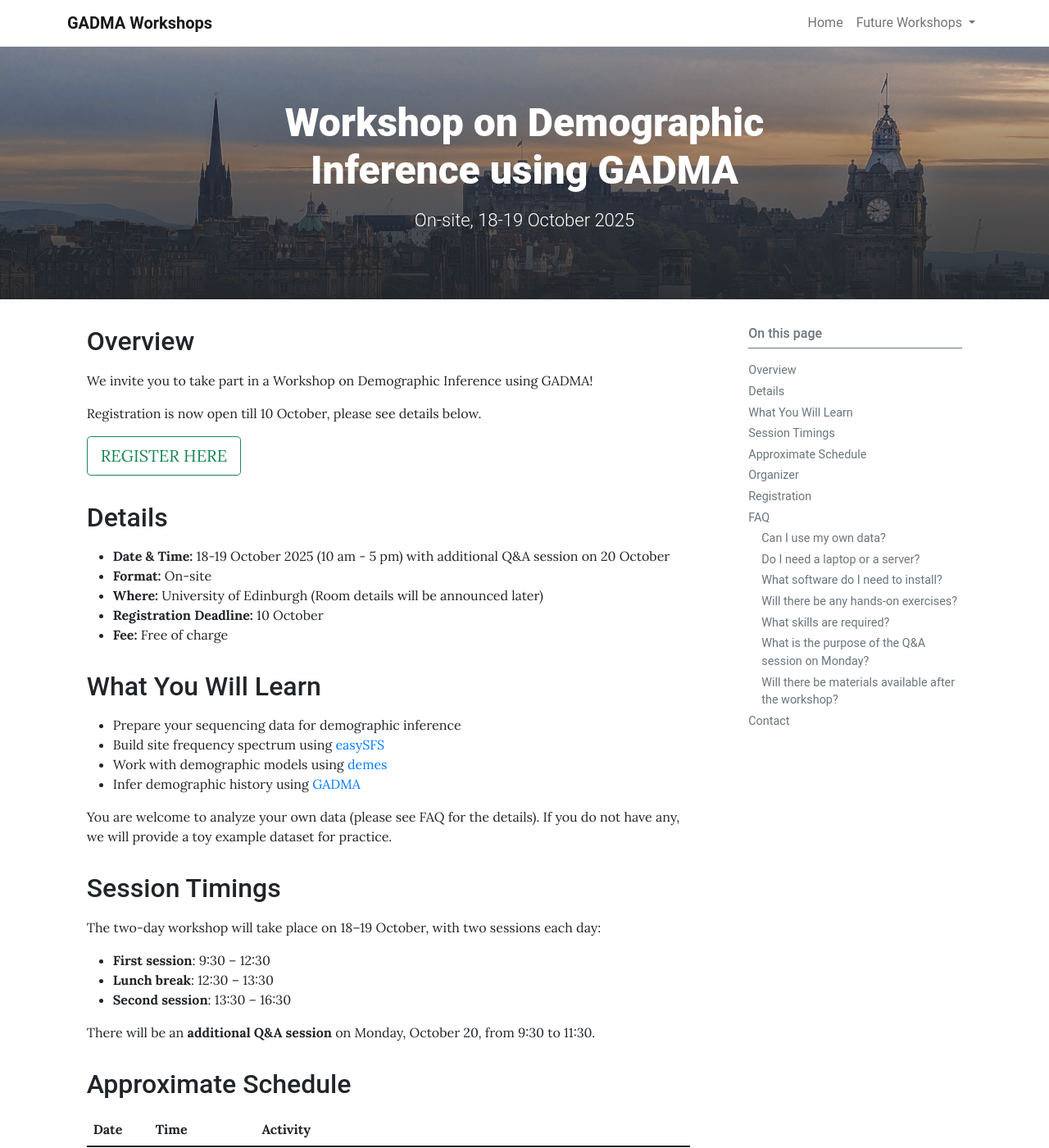
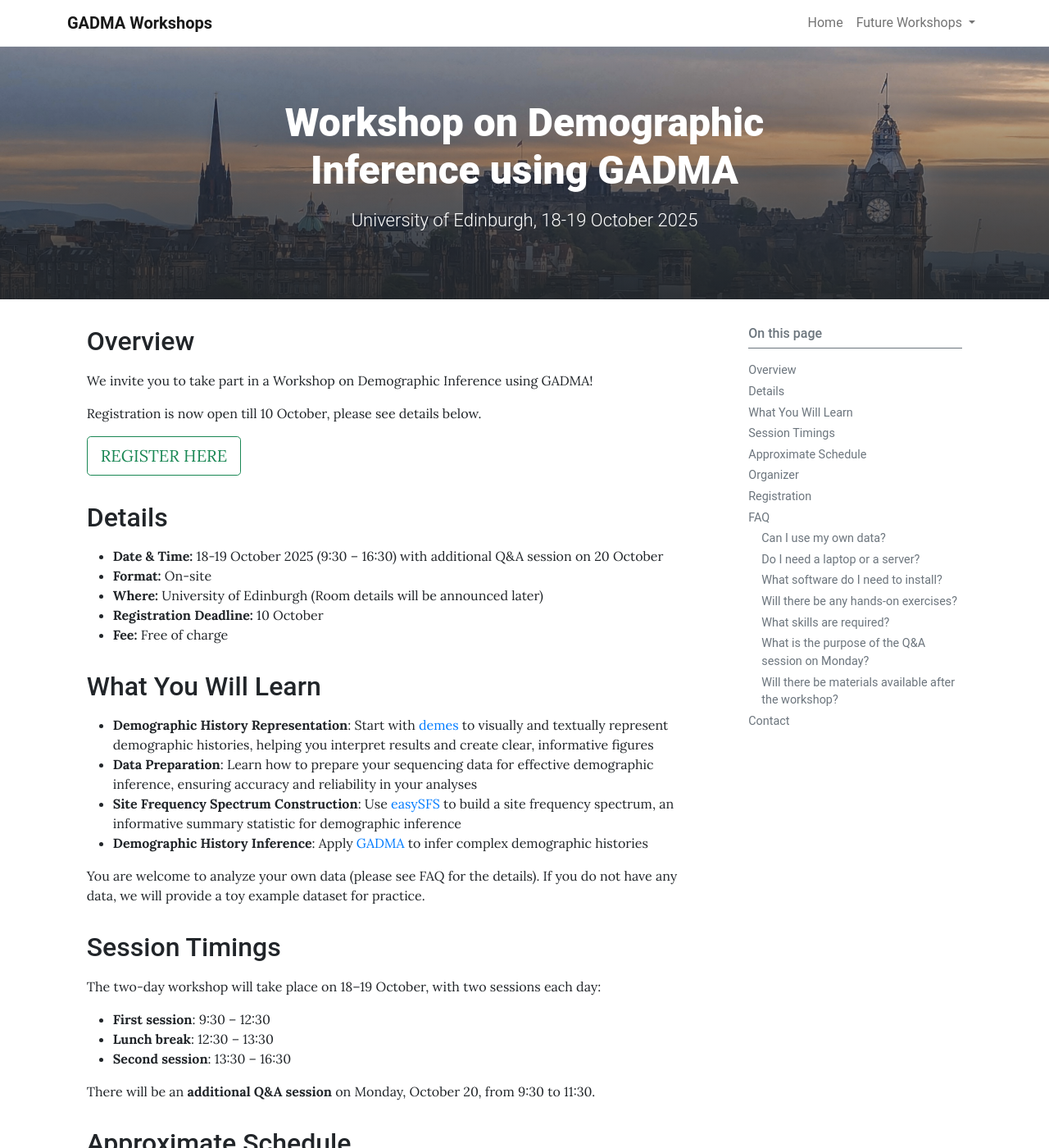
Before and after one commit to gadmaworkshop/gadmaworkshop.github.io, a Jekyll site: the page built from pages/workshops/2025-10-16.md, in a window 1280 px wide and 1400 px high. Shown: the whole window at 82% size. Built offline with Jekyll 4.4.1, drawn with Linux system fonts in a browser that asks for light colours.

Commit message:
Add workshop in Edinburgh

```diff
--- a/pages/workshops/2025-10-16.md
+++ b/pages/workshops/2025-10-16.md
@@ -1,6 +1,6 @@
 ---
 title: Workshop on Demographic Inference using GADMA
-description: On-site, 18-19 October 2025
+description: University of Edinburgh, 18-19 October 2025
 background:
   img: /assets/images/Edinburgh_2.jpg
 permalink: /workshops/2025-10-18-19/
@@ -17,7 +17,7 @@ Registration is now open till 10 October, please see details below.
 
 ## Details
 
-* **Date & Time:** 18-19 October 2025 (10 am - 5 pm) with additional Q&A session on 20 October
+* **Date & Time:** 18-19 October 2025 (9:30 – 16:30) with additional Q&A session on 20 October
 * **Format:** On-site
 * **Where:** University of Edinburgh (Room details will be announced later)
 * **Registration Deadline:** 10 October
@@ -25,13 +25,13 @@ Registration is now open till 10 October, please see details below.
 
 ## What You Will Learn
 
-* Prepare your sequencing data for demographic inference
-* Build site frequency spectrum using [easySFS](https://github.com/isaacovercast/easySFS)
-* Work with demographic models using [demes](https://github.com/popsim-consortium/demes-python)
-* Infer demographic history using [GADMA](https://github.com/ctlab/GADMA)
+* **Demographic History Representation**: Start with [demes](https://github.com/popsim-consortium/demes-python) to visually and textually represent demographic histories, helping you interpret results and create clear, informative figures
+* **Data Preparation**: Learn how to prepare your sequencing data for effective demographic inference, ensuring accuracy and reliability in your analyses
+* **Site Frequency Spectrum Construction**: Use [easySFS](https://github.com/isaacovercast/easySFS) to build a site frequency spectrum, an informative summary statistic for demographic inference
+* **Demographic History Inference**: Apply [GADMA](https://github.com/ctlab/GADMA) to infer complex demographic histories
 
 You are welcome to analyze your own data (please see FAQ for the details).
-If you do not have any, we will provide a toy example dataset for practice.
+If you do not have any data, we will provide a toy example dataset for practice.
 
 
 ## Session Timings
```
